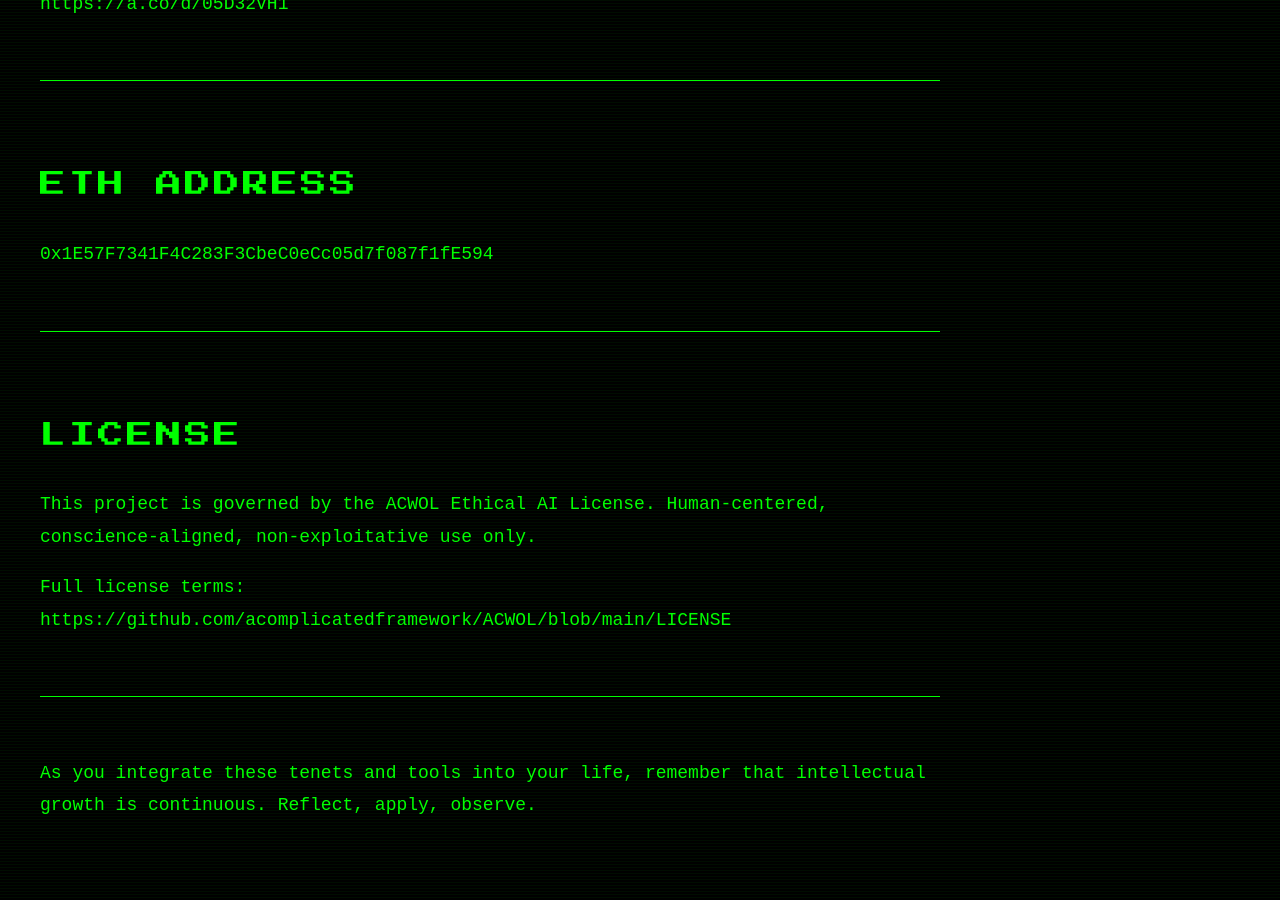
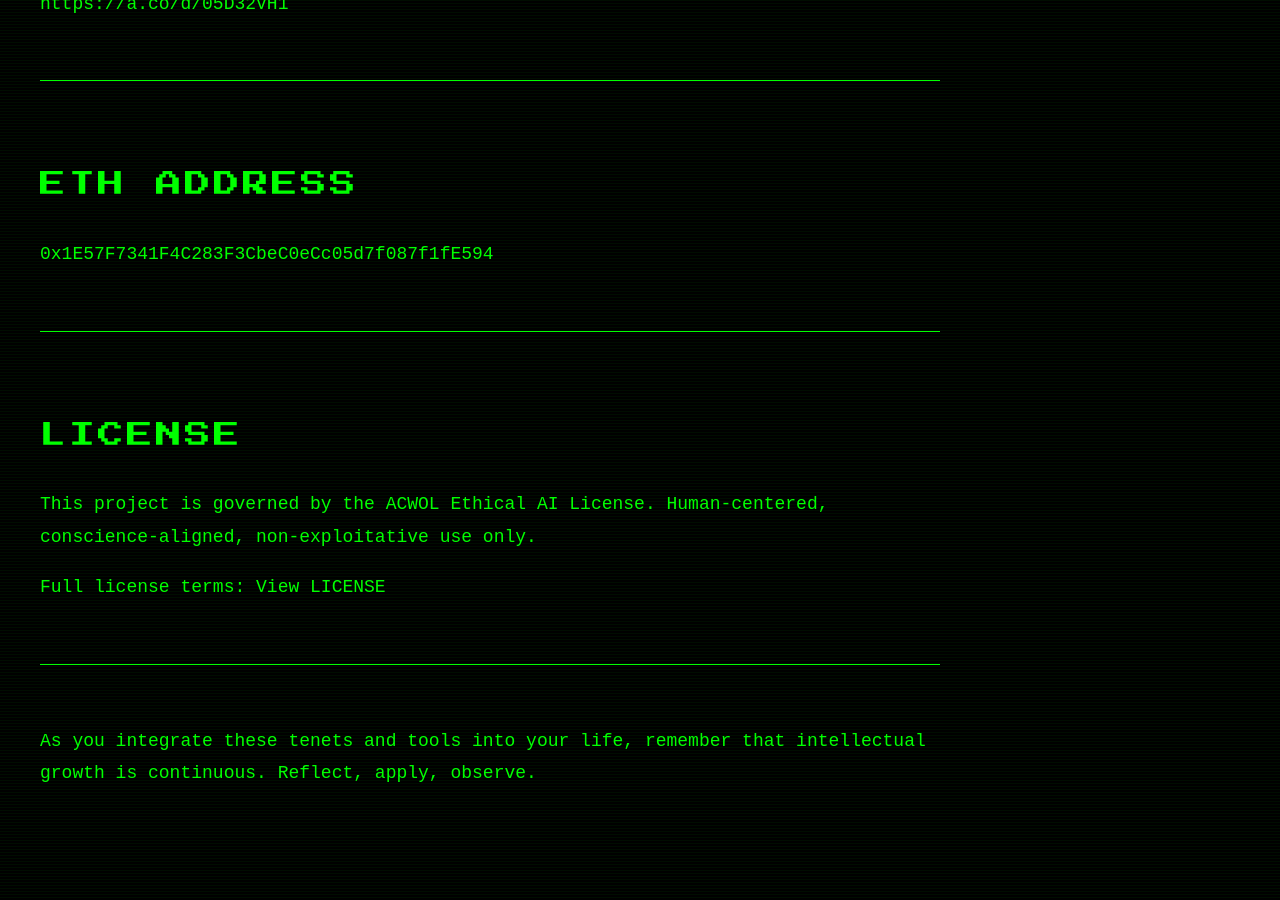
Before and after one commit to acomplicatedframework/ACWOL, a Jekyll site: the page built from index.md, in a window 1280 px wide and 900 px high, scrolled down 2655 px. Built offline with Jekyll 4.4.1, drawn with Linux system fonts in a browser that asks for light colours.

Commit message:
Update index.md

```diff
--- a/index.md
+++ b/index.md
@@ -215,8 +215,8 @@ Human-centered, conscience-aligned, non-exploitative use only.
 
 <p>
 Full license terms:
-<a href="https://github.com/acomplicatedframework/ACWOL/blob/main/LICENSE" target="_blank">
-https://github.com/acomplicatedframework/ACWOL/blob/main/LICENSE
+<a href="/ACWOL/LICENSE" target="_blank">
+View LICENSE
 </a>
 </p>
 
```
